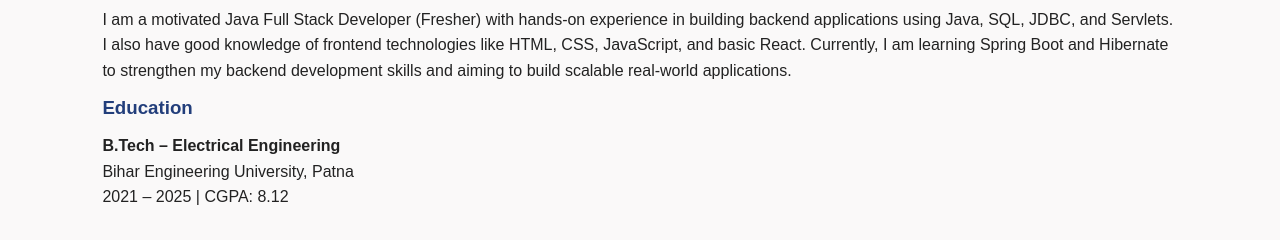
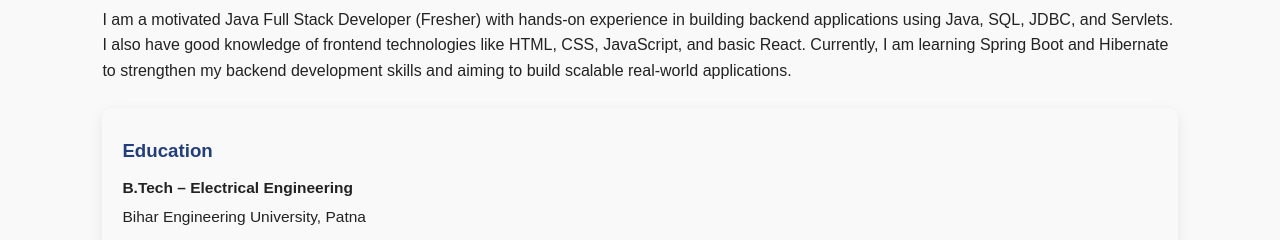
Before and after one commit to satish2021-0/Portfolio, a plain HTML site: page index.html in a window 1280 px wide. Shown: the part 543-783 px from the top of the page. Drawn offline with Linux system fonts and the light colour scheme.

Commit message:
Refactor CSS styles and add education section

```diff
--- a/style.css
+++ b/style.css
@@ -45,6 +45,24 @@ nav ul li a:hover {
   color: #38bdf8;
 }
 
+.education-box {
+  margin-top: 25px;
+  background: rgb(250, 249, 249);
+  padding: 18px 20px;
+  border-left: 5px ;
+  border-radius: 10px;
+    box-shadow: 0 5px 15px rgba(0,0,0,0.08);
+}
+
+.education-box h3 {
+  margin-bottom: 6px;
+  color: #1e3a8a;
+}
+
+.education-box p {
+  margin: 4px 0;
+  font-size: 15.5px;
+}
 
 
 
```
